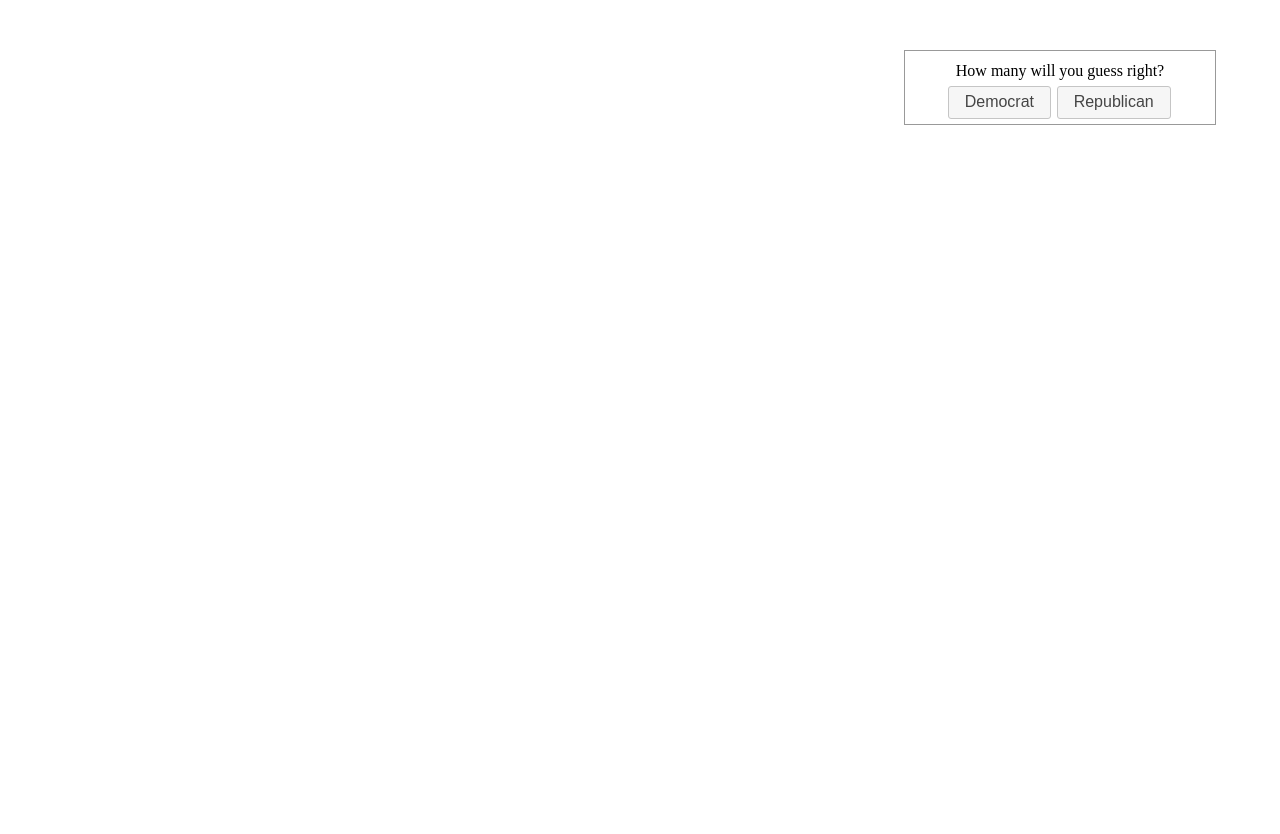
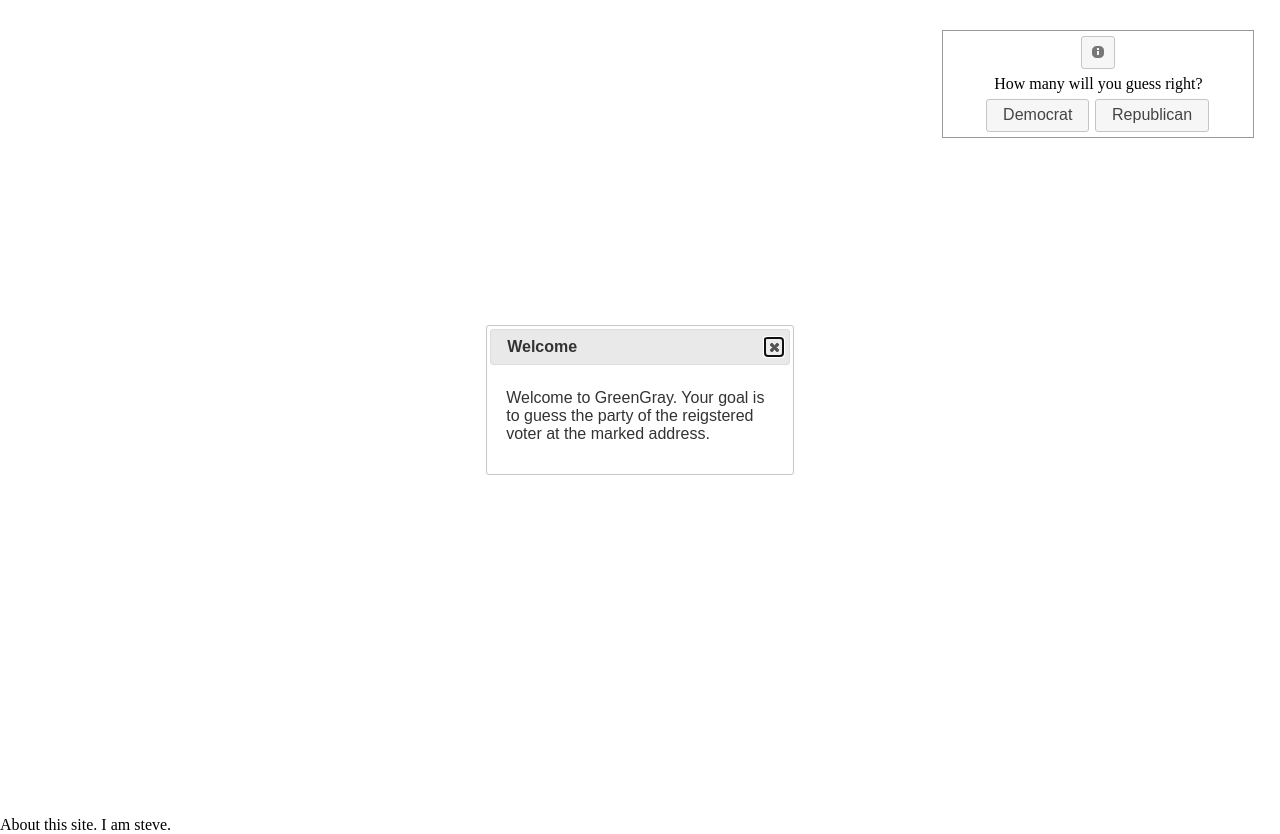
Before and after one commit to spulec/greengray, a plain HTML site: page index.html in a window 1280 px wide. Before the commit the page ends 800 px from the top, so only its background shows below. Drawn offline with nearby package versions, Linux system fonts and the light colour scheme; some packages are replaced by stand-ins of ours; no server answers.

Commit message:
start to add info.

```diff
--- a/index.html
+++ b/index.html
@@ -15,8 +15,8 @@
       }
       #floating-panel {
         position: absolute;
-        top: 50px;
-        right: 5%;
+        top: 30px;
+        right: 2%;
         z-index: 5;
         background-color: #fff;
         padding: 5px;
@@ -36,9 +36,10 @@
   </head>
   <body>
     <div id="floating-panel">
+      <button id='about-button'>About</button>
       <div id='status'>How many will you guess right?</div>
-      <button id='D'>Democrat</button>
-      <button id='R'>Republican</button>
+      <button class='vote-button' id='D'>Democrat</button>
+      <button class='vote-button' id='R'>Republican</button>
     </div>
     <div id="map"></div>
     <script src="https://ajax.googleapis.com/ajax/libs/jquery/2.2.0/jquery.min.js"></script>
@@ -46,6 +47,23 @@
     <script src="https://ajax.googleapis.com/ajax/libs/jqueryui/1.11.4/jquery-ui.min.js"></script>
 
     <script>
+
+$(function() {
+  $("#welcome-dialog").dialog();
+
+  $("#about-button")
+    .button({
+      icons: {
+        primary: "ui-icon-info"
+      },
+      text: false
+    })
+    .click(function( event ) {
+      console.log("clicked");
+      $("#about-dialog").dialog();
+    });
+});
+
 
 var COUNTIES = [
     'ADAMS', 'ALLEN', 'ASHLAND', 'ASHTABULA', 'ATHENS', 'AUGLAIZE',
@@ -98,7 +116,8 @@ var numCorrect = 0;
 function initMap() {
   map = new google.maps.Map(document.getElementById('map'), {
     zoom: 18,
-    mapTypeId: google.maps.MapTypeId.SATELLITE
+    mapTypeId: google.maps.MapTypeId.SATELLITE,
+    disableDefaultUI: true
   });
   geocoder = new google.maps.Geocoder();
   setupRound(round);
@@ -111,7 +130,7 @@ function clearMarkers() {
 }
 
 $(function() {
-  $("button")
+  $(".vote-button")
     .button()
     .click(function( event ) {
       event.preventDefault();
@@ -181,7 +200,16 @@ function selectAddresses() {
 }
 
     </script>
-    <script src="https://maps.googleapis.com/maps/api/js?key=AIzaSyDv5elUm4x47EMlO3FTH8DKV9lCCb6pg0o&signed_in=true"
+    <script src="https://maps.googleapis.com/maps/api/js?key=AIzaSyDv5elUm4x47EMlO3FTH8DKV9lCCb6pg0o&signed_in=false"
         async defer></script>
+
+  <div id="welcome-dialog" title="Welcome">
+    <p>Welcome to GreenGray. Your goal is to guess the party of the reigstered voter at the marked address.</p>
+  </div>
+
+  <div id="about-dialog" title="About">
+    <p>About this site. I am steve.</p>
+  </div>
+
   </body>
 </html>
```
